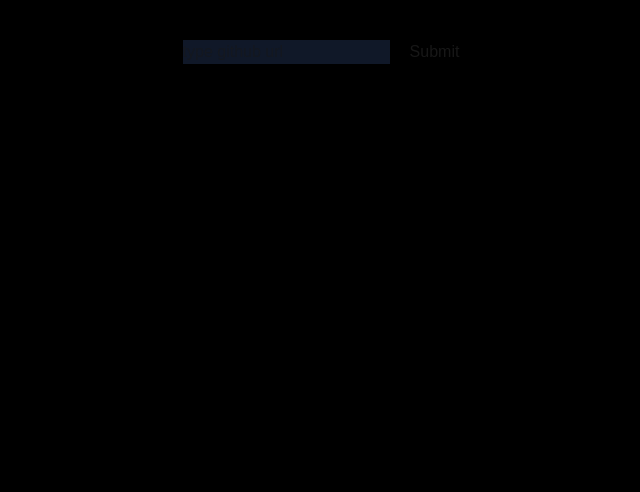
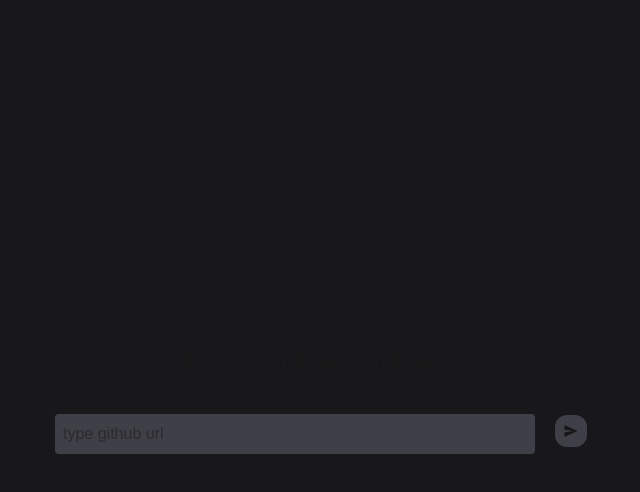
Before and after one commit to jtmacoco/Codebase-Navigator, a Next.js app in the folder frontend/: page / in a window 1280 px wide. Shown: the top 492 px of the page, without its empty margins (329-969 px from the left). Built offline with nearby package versions, Linux system fonts and the light colour scheme.

Commit message:
update: updated main page ui

```diff
--- a/frontend/src/app/page.tsx
+++ b/frontend/src/app/page.tsx
@@ -2,6 +2,7 @@
 import { useState } from 'react';
 import { useSubmitGitUrl } from '@/hooks/useSubmitGitUrl';
 import { useRouter } from 'next/navigation';
+import { IoMdSend } from "react-icons/io";
 export default function Home() {
   const [url, setUrl] = useState('');
   const { handleSubmit, error, isLoading } = useSubmitGitUrl();
@@ -18,12 +19,18 @@ export default function Home() {
 
   return (
     <>
-      <div className='bg-black bg-full h-screen w-screen '>
-        <div className='p-10 justify-center flex'>
+      <div className='bg-zinc-900 bg-full h-screen w-screen '>
+        <div className='pb-10 justify-center flex-col  flex items-center h-screen '>
+          <h1 className='p-10 text-xl'>
+            Enter A Github URL To Begin
+          </h1>
           <form onSubmit={onSubmit} className='tex-white' action={"/search"}>
-            <input value={url} onChange={(e) => setUrl(e.target.value)} className='mx-5 bg-gray-900' placeholder="type github url" name="query" />
-            <button className='' type="submit"  disabled={isLoading}>
-              {isLoading ? 'Loading...' : 'Submit'}
+            <input value={url} onChange={(e) => setUrl(e.target.value)}
+              className='rounded mx-5 bg-zinc-700 p-2 w-120'
+              placeholder="type github url"
+              name="query" />
+            <button className='bg-zinc-700 p-2 rounded-xl onhover:bg-red-500' type="submit" disabled={isLoading}>
+              {isLoading ? 'Loading...' : (<IoMdSend />)}
             </button>
           </form>
         </div>
```
